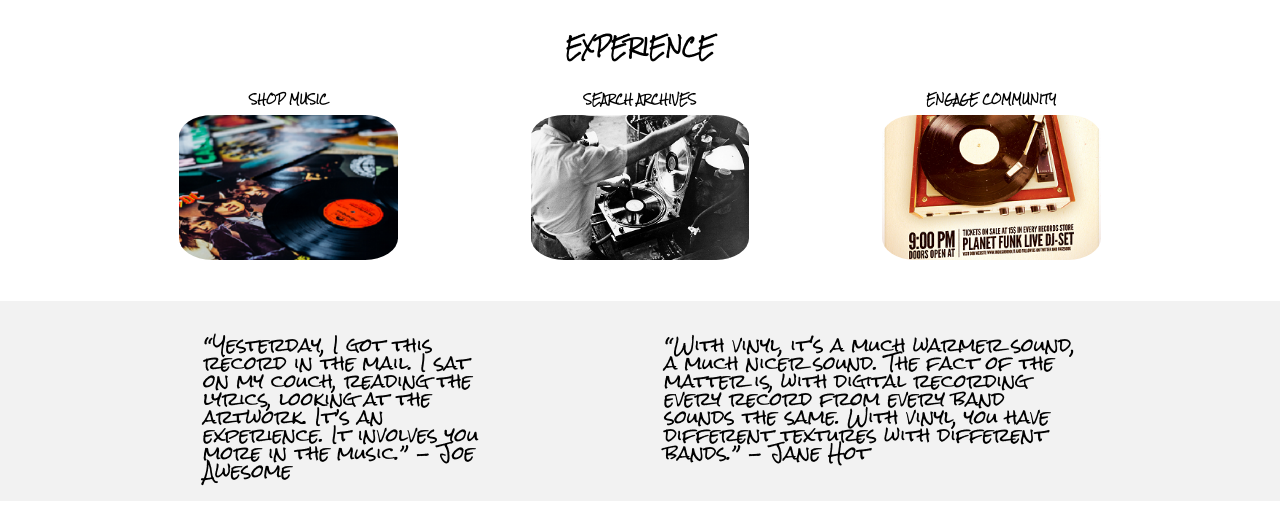
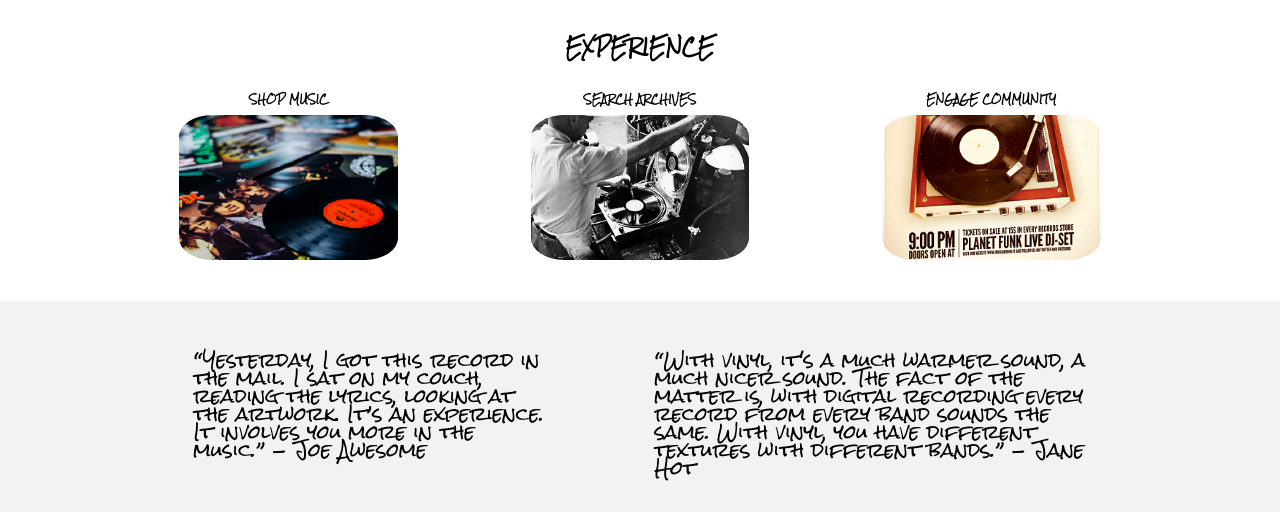
Before and after one commit to Spyrology/Small-business, a plain HTML site: page index.html in a window 1280 px wide. Shown: the part 560-1072 px from the top of the page. Drawn offline with Linux system fonts and the light colour scheme.

Commit message:
Padding and width adjustments on quotes

```diff
--- a/main.css
+++ b/main.css
@@ -225,15 +225,17 @@ h4 {
 
 #quotes-container {
 	background-color: #f2f2f2;
-	height: 200px;
+	height: 180px;
+    padding: 50px 0px 0px 0px;
+    min-height: 180px;
 }
 
 .quotes {
 	position: absolute;
 	display: inline-block;
-	width: 30%;
+	width: 440px;
 	box-sizing: border-box;
-	padding: 35px 50px 10px 50px;
+	padding: 0px 40px 20px 40px;
 	font-size: 18px;
 }
 
```
